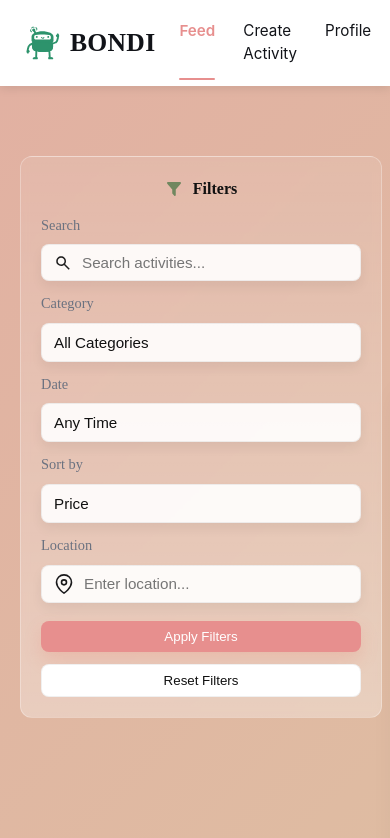
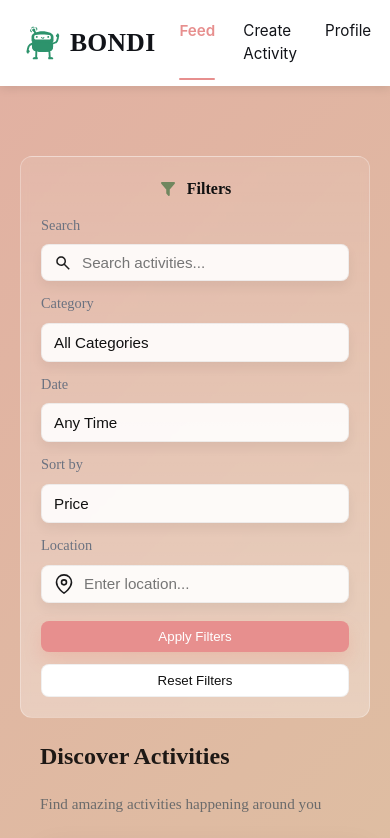
Before and after one commit to delpv/bondi-app, a React (Vite) app: page /feed in a window 390 px wide. Shown: the top 838 px of the page. Built offline with nearby package versions, Linux system fonts and the light colour scheme.

Commit message:
make feed responsive

```diff
--- a/src/Components/styled/feed-style-comp/Filter.styled.jsx
+++ b/src/Components/styled/feed-style-comp/Filter.styled.jsx
@@ -15,8 +15,6 @@ export const FilterWrapper = styled.aside`
   border: 1px solid rgba(255, 255, 255, 0.29);
   padding: 20px;
   border-radius: 12px;
-  width: 100%;
-  max-width: 320px;
   backdrop-filter: blur(4px);
 `;
 
--- a/src/Components/styled/feed-style-comp/Grid.styled.jsx
+++ b/src/Components/styled/feed-style-comp/Grid.styled.jsx
@@ -3,12 +3,15 @@ import styled from "styled-components";
 export const GridContainer = styled.div`
   display: grid;
   gap: 24px;
-  grid-template-columns: repeat(4, minmax(280px, 1fr));
+  grid-template-columns: 1fr 1fr 1fr;
   align-items: start;
   margin-left: 20px;
 
-  //   single column on small screens
-  @media (max-width: 700px) {
+  @media (max-width: 1400px) {
+    grid-template-columns: 1fr 1fr;
+  }
+
+  @media (max-width: 800px) {
     grid-template-columns: 1fr;
     gap: 18px;
   }
@@ -16,8 +19,12 @@ export const GridContainer = styled.div`
 
 export const LayoutGrid = styled.div`
   display: grid;
-  grid-template-columns: 320px 1fr;
+  grid-template-columns: 3fr 9fr;
   column-gap: 40px;
   align-items: start;
   width: 100%;
+
+  @media (max-width: 600px) {
+    grid-template-columns: 1fr;
+  }
 `;
--- a/src/Components/styled/login-style-comp/LoginLeft.styled.jsx
+++ b/src/Components/styled/login-style-comp/LoginLeft.styled.jsx
@@ -60,7 +60,7 @@ export const Label = styled.label`
   font-size: 14px;
 `;
 export const Input = styled.input`
-  width: 320px;
+  width: 100%;
   height: 44px;
   padding: 0 10px 0 6px;
   border: 1px solid ${line};
--- a/src/pages/Feed.jsx
+++ b/src/pages/Feed.jsx
@@ -132,15 +132,11 @@ export default function Feed() {
   return (
     <>
       <NavBar />
-      <MainContainer
-        style={{ display: "flex", gap: 40, alignItems: "flex-start" }}
-      >
+      <MainContainer>
         <LayoutGrid>
-          <div style={{ width: 320 }}>
-            <Filter onApply={handleApply} />
-          </div>
+          <Filter onApply={handleApply} />
 
-          <div style={{ flex: 1 }}>
+          <div>
             <SectionHeader>
               <h1>Discover Activities</h1>
               <p>Find amazing activities happening around you</p>
```
